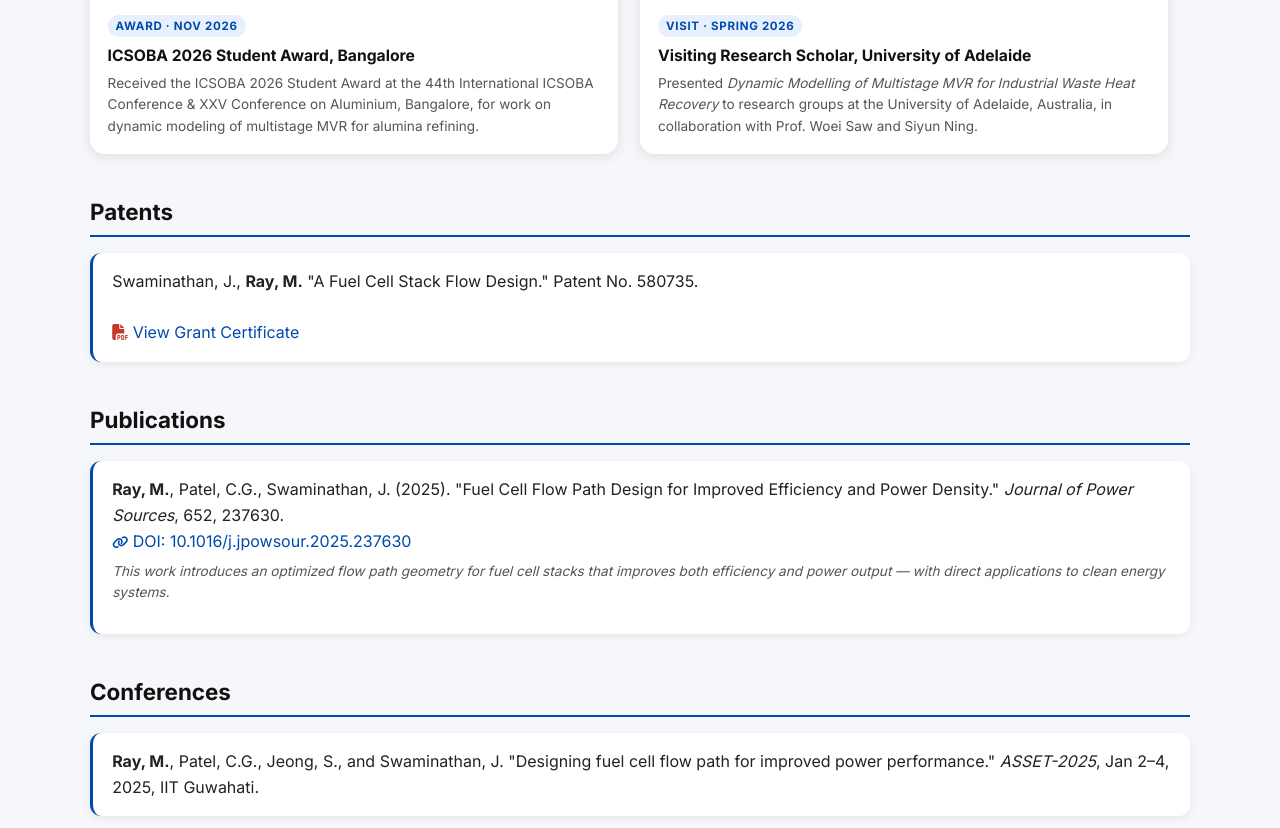
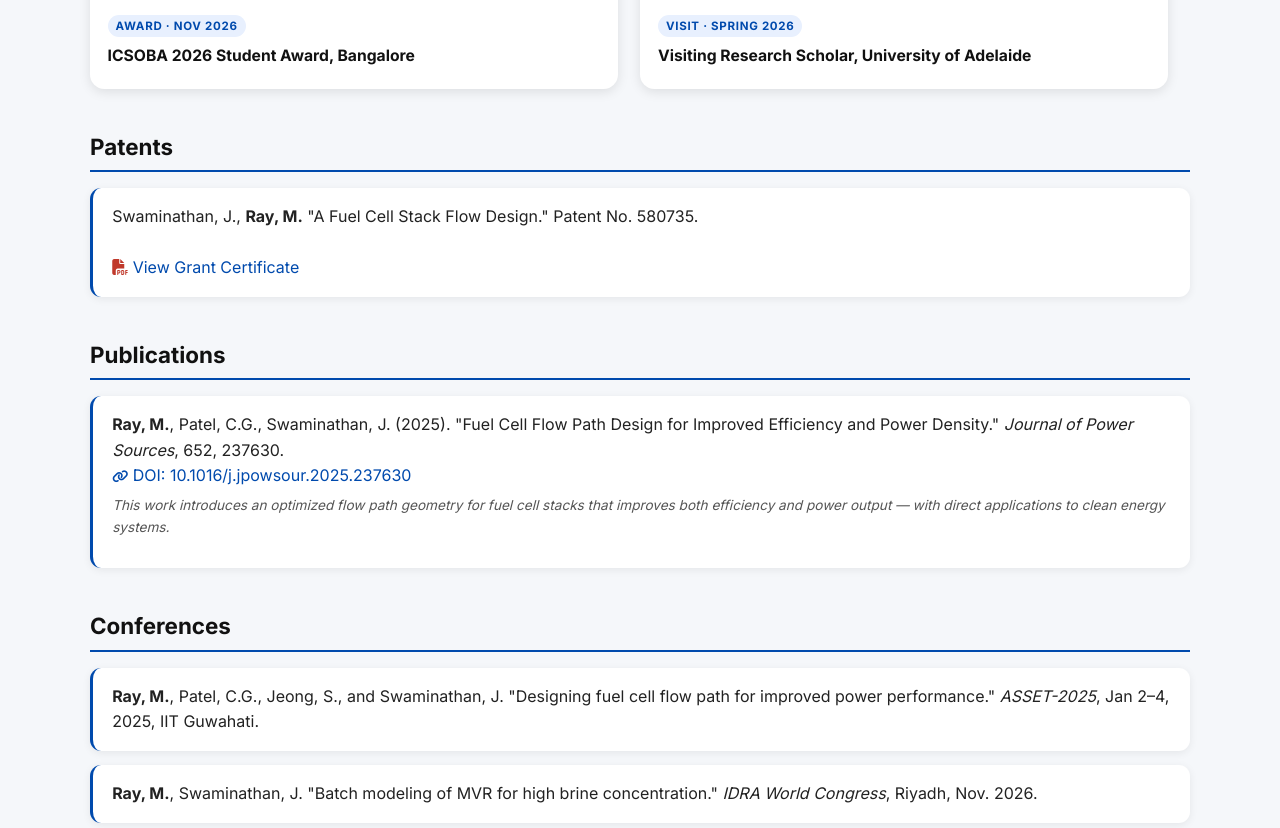
Before and after one commit to Madhusmita25/madhusmita25.github.io, a plain HTML site: page index.html in a window 1280 px wide. Shown: the part 928-1756 px from the top of the page. Drawn offline with Linux system fonts and the light colour scheme.

Commit message:
Update index.html

```diff
--- a/index.html
+++ b/index.html
@@ -504,12 +504,11 @@
           <div class="highlight-caption">
             <span class="hl-tag">Award · Nov 2026</span>
             <strong>ICSOBA 2026 Student Award, Bangalore</strong>
-            <p>Received the ICSOBA 2026 Student Award at the 44th International ICSOBA Conference &amp; XXV Conference on Aluminium, Bangalore, for work on dynamic modeling of multistage MVR for alumina refining.</p>
           </div>
         </div>
 
         <!-- Adelaide Visit card — 3 photos -->
-        <!-- ✏️ Name your Adelaide photos: adelaide-1.jpeg, adelaide-2.jpeg, adelaide-3.jpeg and upload to GitHub -->
+        <!-- ✏️ Name your Adelaide photos: adelaide-1.jpeg, adelaide-2.jpeg, adelaide-3.jpg and upload to GitHub -->
         <div class="highlight-card">
           <div class="carousel" id="carousel-adelaide">
             <div class="carousel-slide active">
@@ -535,7 +534,6 @@
           <div class="highlight-caption">
             <span class="hl-tag">Visit · Spring 2026</span>
             <strong>Visiting Research Scholar, University of Adelaide</strong>
-            <p>Presented <em>Dynamic Modelling of Multistage MVR for Industrial Waste Heat Recovery</em> to research groups at the University of Adelaide, Australia, in collaboration with Prof. Woei Saw and Siyun Ning.</p>
           </div>
         </div>
 
```
